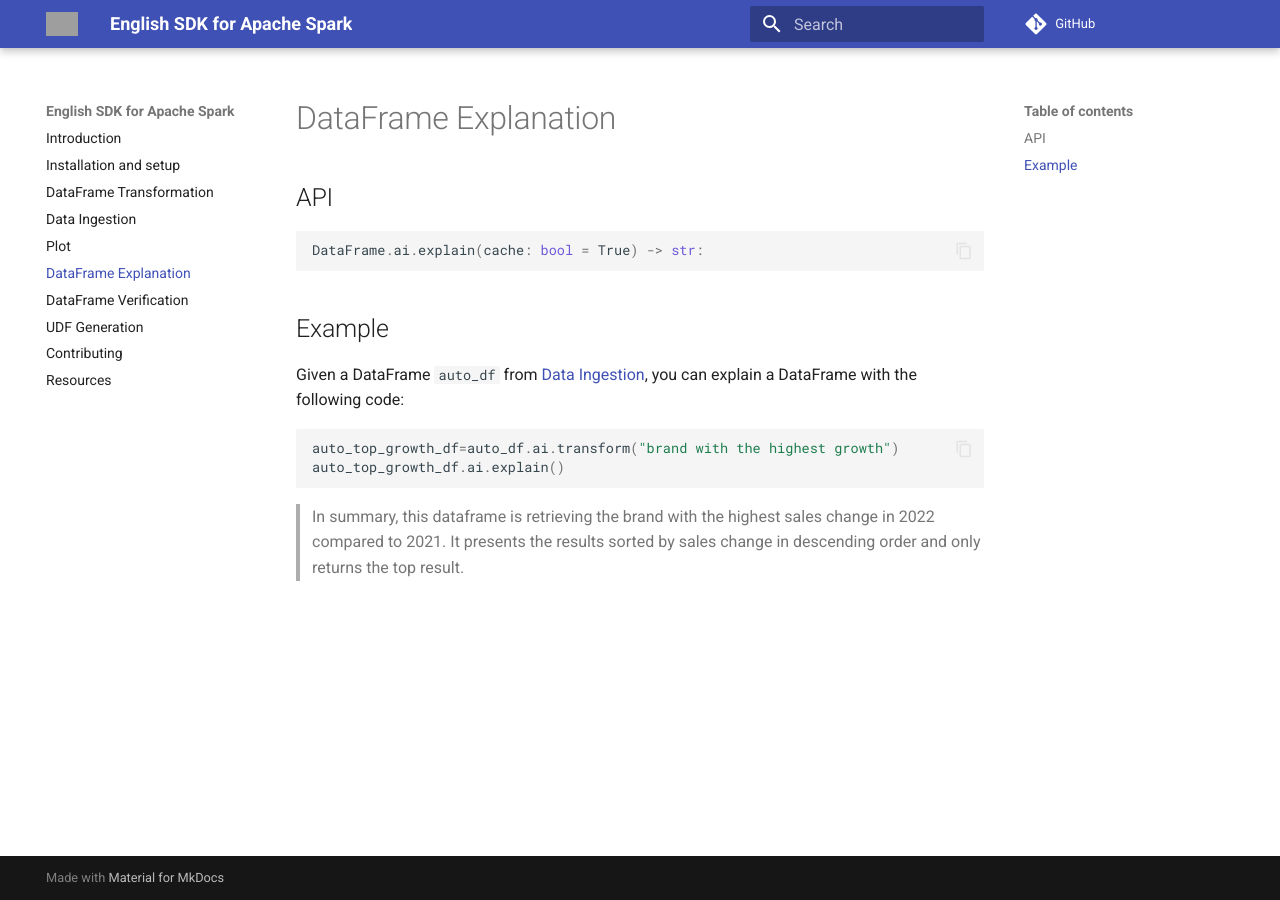
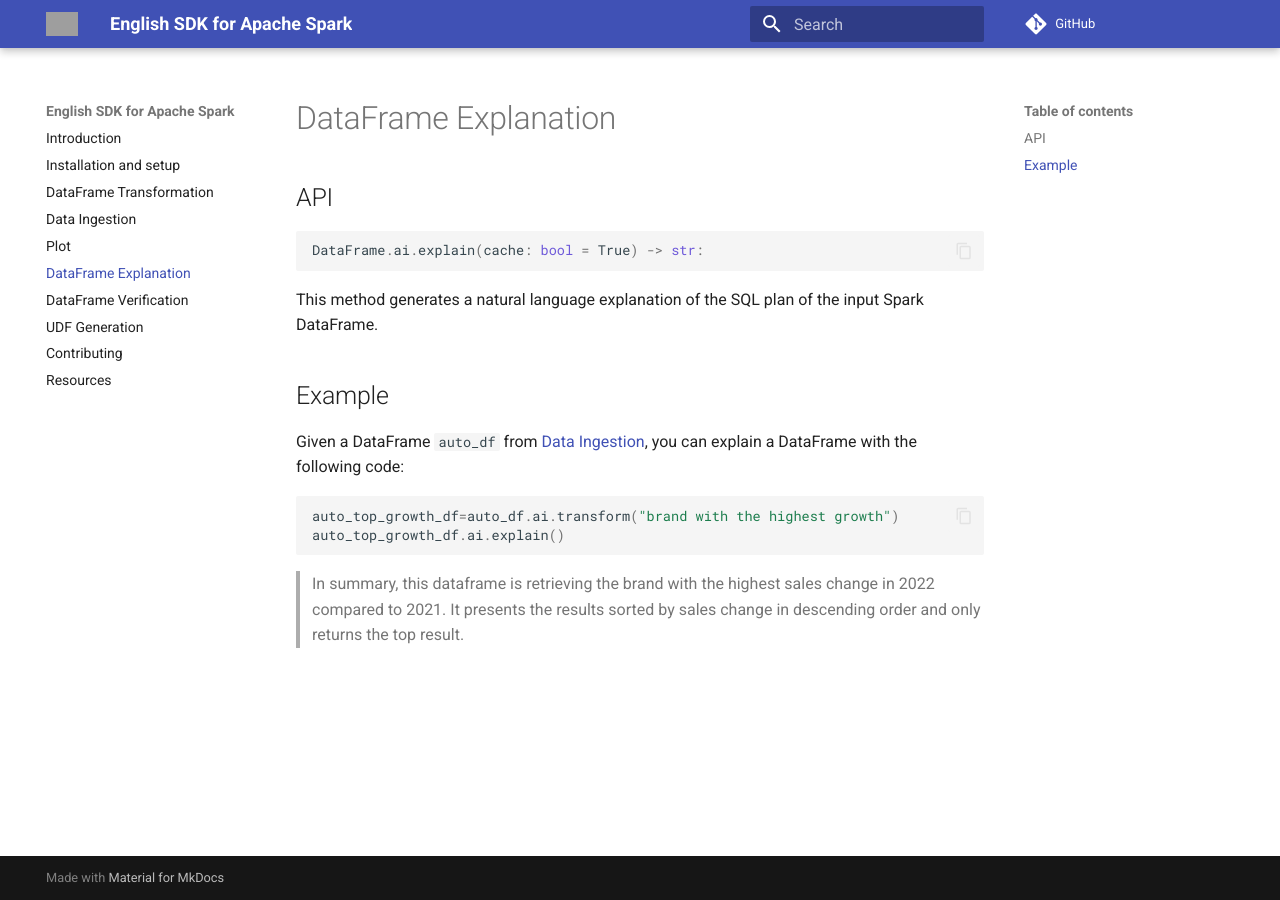
Before and after one commit to pyspark-ai/pyspark-ai, an MkDocs documentation site: the page built from docs/dataframe_explanation.md, in a window 1280 px wide. Built offline with MkDocs 1.6.1 and Material for MkDocs 9.7.7, drawn with Linux system fonts in a browser that asks for light colours; comment, search, counter and statistics services are not loaded; grey boxes are pictures that could not be loaded.

Commit message:
add desc for explaination api

````diff
--- a/docs/dataframe_explanation.md
+++ b/docs/dataframe_explanation.md
@@ -5,6 +5,7 @@
 DataFrame.ai.explain(cache: bool = True) -> str:
 ```
 
+This method generates a natural language explanation of the SQL plan of the input Spark DataFrame.
 ## Example
 Given a DataFrame `auto_df` from [Data Ingestion](data_ingestion.md), you can explain a DataFrame with the following code:
 ```python
````
